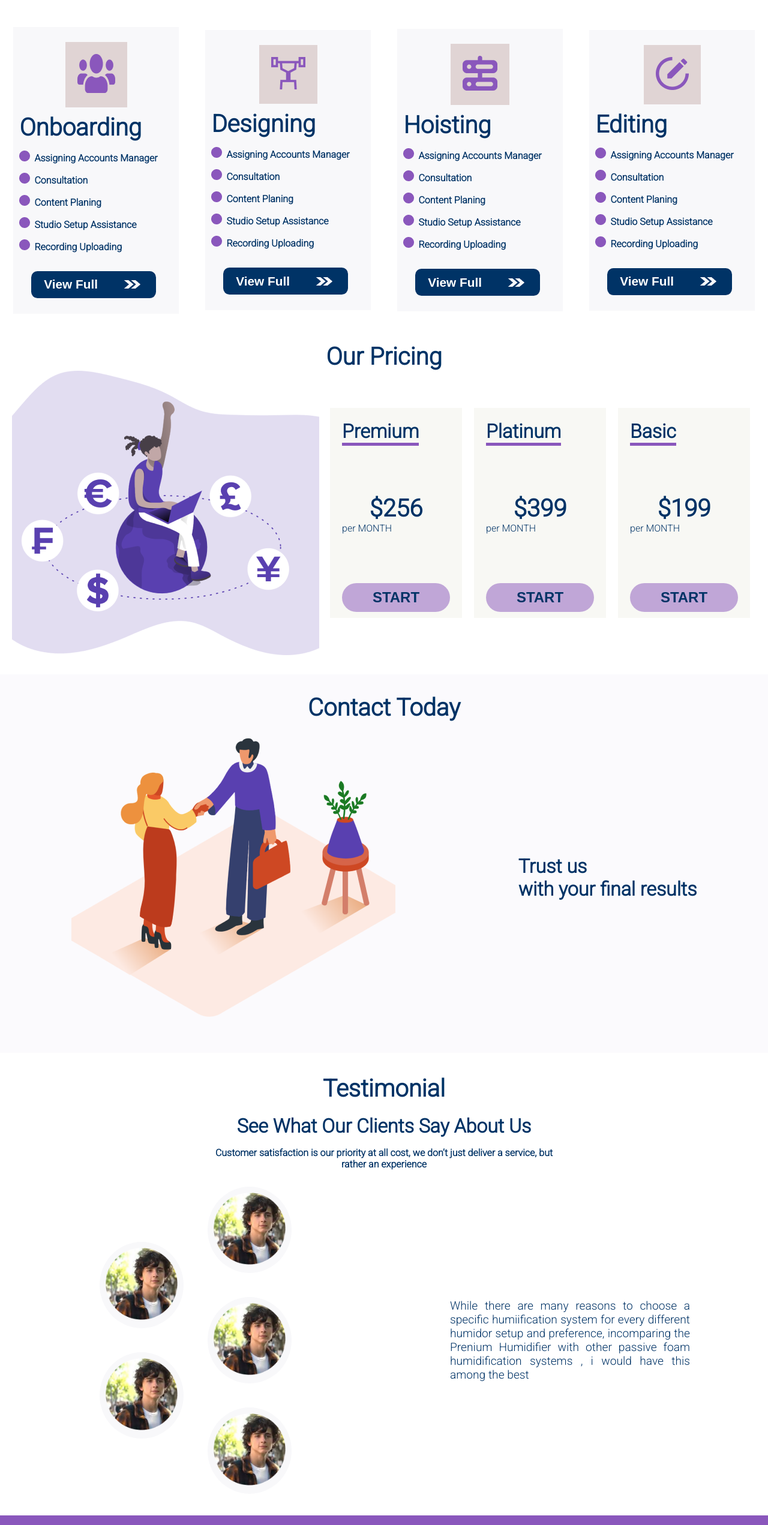
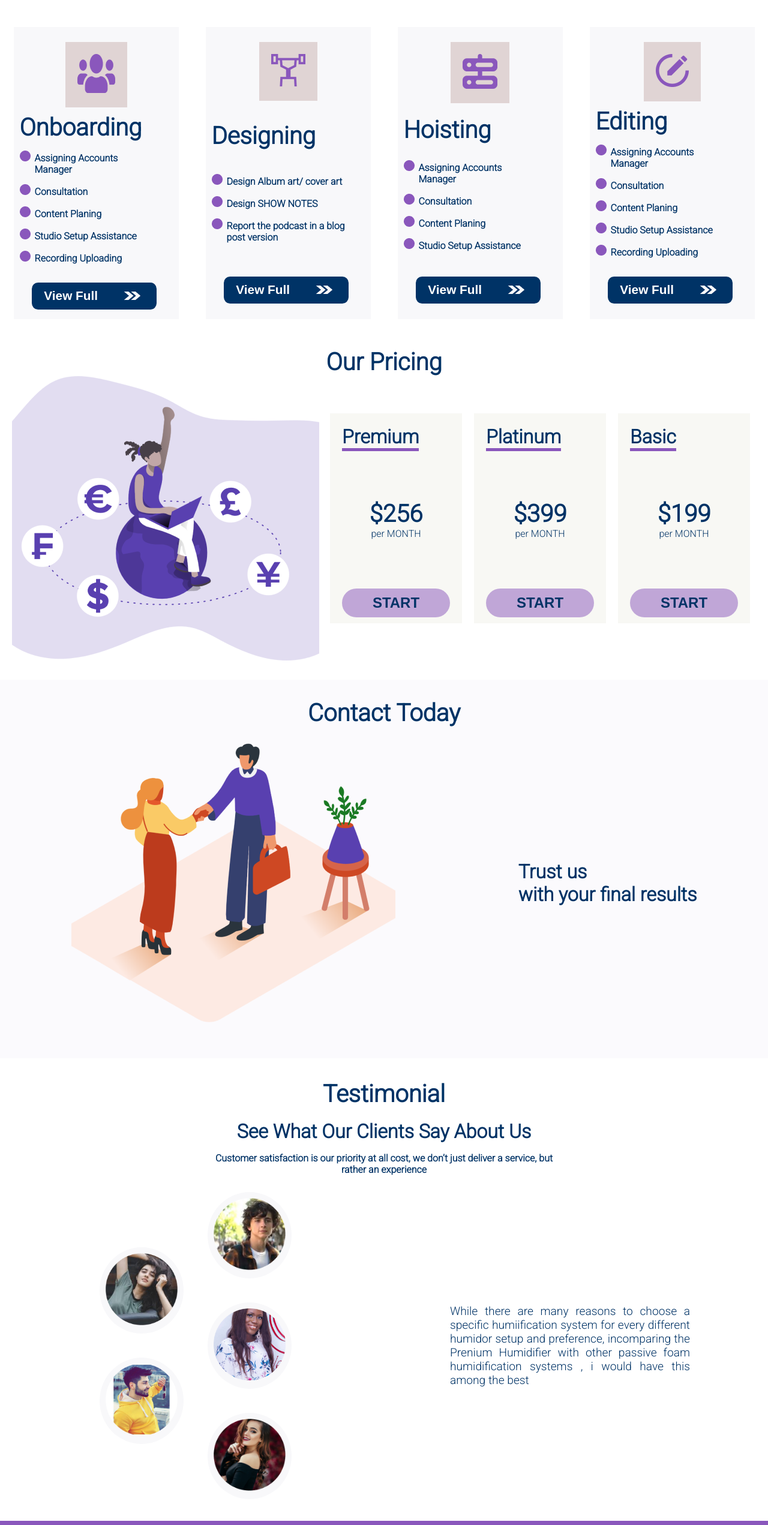
Before and after one commit to DSC-University-of-Ghana/Frontend-2-Coding-your-designs, a plain HTML site: page index.html in a window 1280 px wide. Shown: the part 1201-3743 px from the top of the page at 60% size. Drawn offline with Linux system fonts and the light colour scheme; files whose address does not match are found by name.

Commit message:
fixed responsiveness issues

```diff
--- a/index.html
+++ b/index.html
@@ -123,11 +123,11 @@
                 </div>
                 <h2 class="blue_txt">Designing</h2>
                 <ul class="card_items blue_txt">
-                    <li>Assigning Accounts Manager</li>
-                    <li>Consultation</li>
-                    <li>Content Planing</li>
-                    <li>Studio Setup Assistance</li>
-                    <li>Recording Uploading</li>
+                    <li>Design Album art/
+                        cover art</li>
+                    <li>Design SHOW NOTES</li>
+                    <li>Report the podcast in a
+                        blog post version</li>
                 </ul>
                 <button class="white_txt blue_btn btn_with_icon flex_row view_full">
                     <span>View Full</span>
@@ -148,7 +148,6 @@
                     <li>Consultation</li>
                     <li>Content Planing</li>
                     <li>Studio Setup Assistance</li>
-                    <li>Recording Uploading</li>
                 </ul>
                 <button class="white_txt blue_btn btn_with_icon flex_row view_full">
                     <span>View Full</span>
@@ -267,13 +266,13 @@
 
                         <!-- Profile Pic -->
                         <div class="profile_pic">
-                            <img src="./images/Ellipse 13.png" alt="profile_pic">
+                            <img src="./images/pp1.png" alt="profile_pic">
                         </div>
                         <!-- End of Profile Pic -->
 
                          <!-- Profile Pic -->
                         <div class="profile_pic">
-                            <img src="./images/Ellipse 13.png" alt="profile_pic">
+                            <img src="./images/pp2.png" alt="profile_pic">
                         </div>
                         <!-- End of Profile Pic -->
                     </div>
@@ -282,19 +281,19 @@
 
                         <!-- Profile Pic -->
                         <div class="profile_pic">
-                            <img src="./images/Ellipse 13.png" alt="profile_pic">
+                            <img src="./images/pp3.png" alt="profile_pic">
                         </div>
                         <!-- End of Profile Pic -->
 
                          <!-- Profile Pic -->
                         <div class="profile_pic">
-                            <img src="./images/Ellipse 13.png" alt="profile_pic">
+                            <img src="./images/pp4.png" alt="profile_pic">
                         </div>
                         <!-- End of Profile Pic -->
 
                          <!-- Profile Pic -->
                          <div class="profile_pic">
-                            <img src="./images/Ellipse 13.png" alt="profile_pic">
+                            <img src="./images/pp5.png" alt="profile_pic">
                         </div>
                         <!-- End of Profile Pic -->
                     </div>
--- a/styles/style.css
+++ b/styles/style.css
@@ -323,6 +323,8 @@ p{
     justify-content: space-between;
     padding:25px 10px 10px 10px;
     margin: 1em;
+    max-width: 275px;
+    height: 487px;
 }
 
 .icon_holder{
@@ -367,6 +369,10 @@ p{
 .plan h3{
     align-self: flex-start;
     border-bottom: 5px solid var(--primary-purple);
+}
+
+.plan p{
+    text-align: center;
 }
 
 .start_btn{
@@ -419,7 +425,6 @@ p{
 }
 
 .testimonial_images{
-    justify-content: space-between;
     margin: 0 1em;
     max-width: 500px;
 }
```
Also changed, not shown: images/pp1.png (added), images/pp2.png (added), images/pp3.png (renamed from images/Ellipse 13.png), images/pp4.png (added), images/pp5.png (added).
